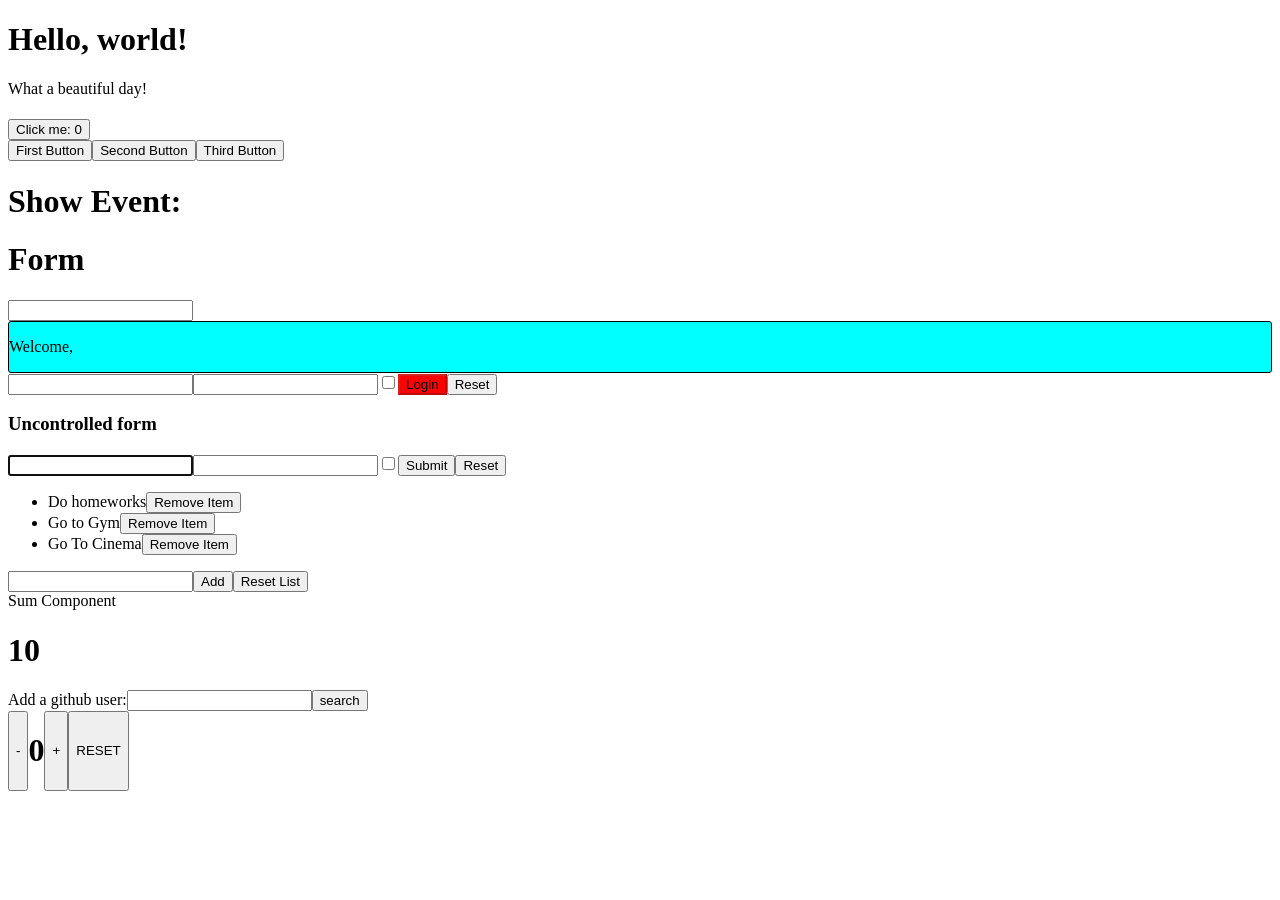
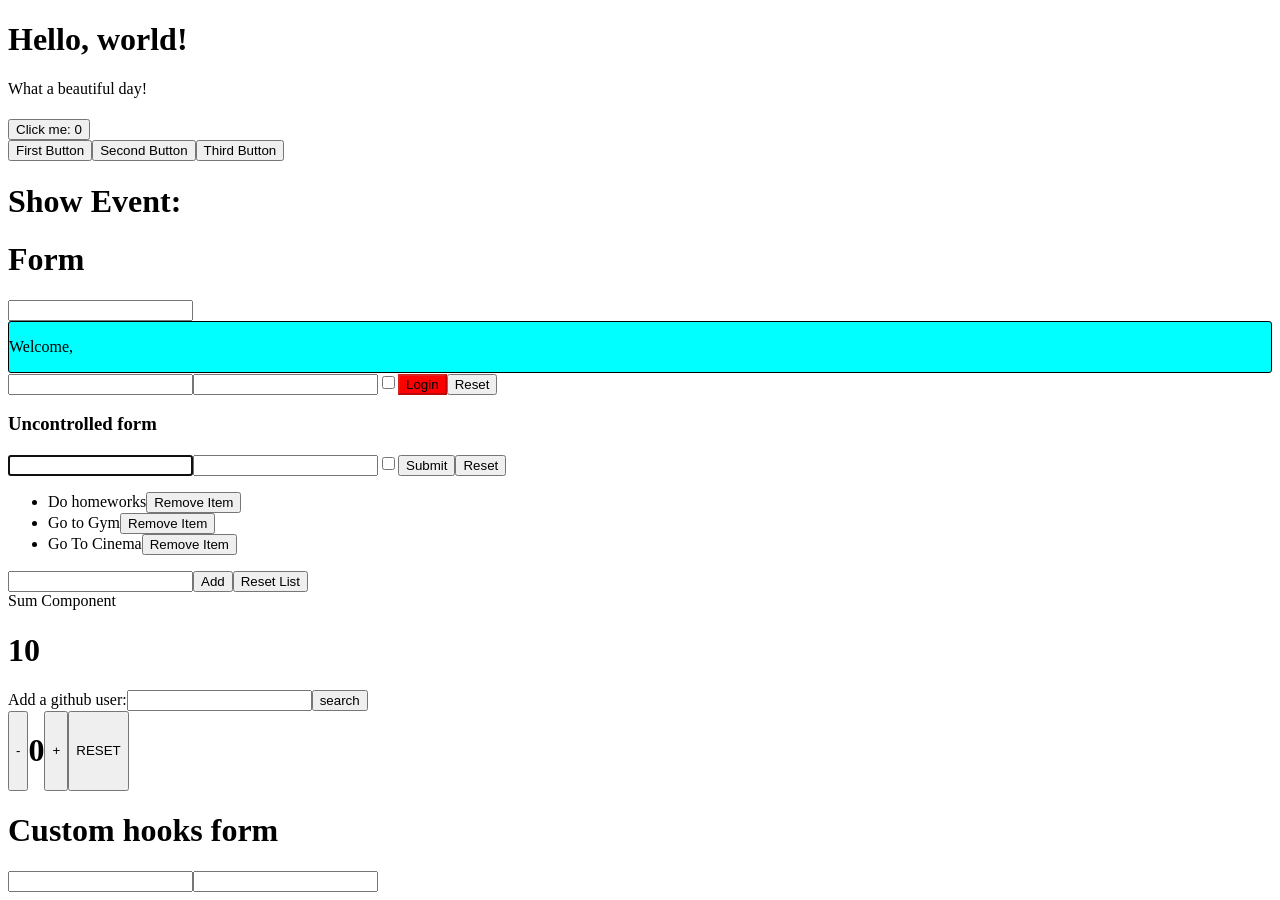
Before and after one commit to RiccardoPriolo/React-exercises, a React (Create React App) app: page / in a window 1280 px wide. Before the commit the page ends 800 px from the top, so only its background shows below. Built offline with nearby package versions, Linux system fonts and the light colour scheme.

Commit message:
Svolgimento custom-hooks-02

```diff
--- a/src/App.js
+++ b/src/App.js
@@ -10,8 +10,9 @@ import MyUncontrolledForm from "./UncontrolledLogin";
 import MyToDoList from "./MyTodoList";
 import { Sum } from "./Sum";
 
-import  GitHubUserList from "./GitHubUserList";
+import GitHubUserList from "./GitHubUserList";
 import CustomCounter from "./useCounter";
+import { CustomLogin } from "./useForm";
 
 class App extends React.Component {
   render() {
@@ -33,6 +34,7 @@ class App extends React.Component {
         <Sum />
         <GitHubUserList />
         <CustomCounter />
+        <CustomLogin />
       </div>
     );
   }
--- /dev/null
+++ b/src/useForm.js
@@ -0,0 +1,40 @@
+import { useState } from "react";
+
+export function useForm() {
+  const [data, setData] = useState({
+    input: "",
+    password: "",
+  });
+
+  function handleInputs(event) {
+    const value = event.target.value;
+    const name = event.target.name;
+    setData(() => {
+      return {
+        [name]: value,
+      };
+    });
+  }
+
+  return {
+    input: data.input,
+    password: data.password,
+    handleInputs,
+  };
+}
+
+export function CustomLogin() {
+  const { input, password, handleInputs } = useForm();
+  return (
+    <>
+      <h1>Custom hooks form</h1>
+      <input name="username" value={input} onChange={handleInputs} />
+      <input
+        name="password"
+        type="password"
+        value={password}
+        onChange={handleInputs}
+      />
+    </>
+  );
+}
```
